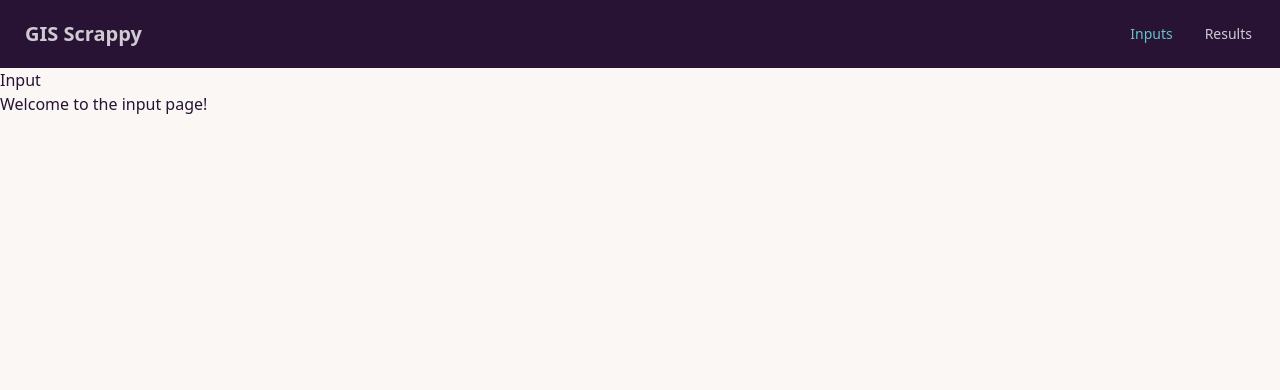
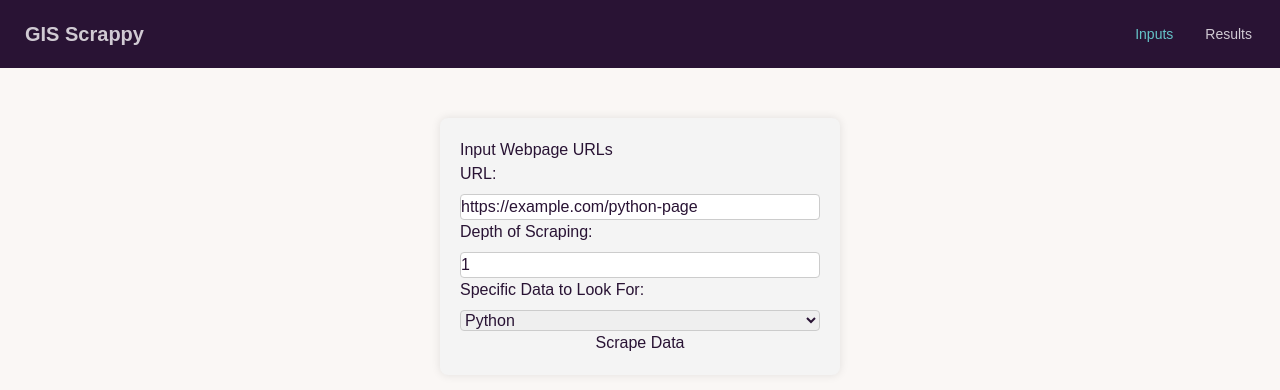
Before and after one commit to ADORSYS-GIS/report-sscrap, a Flask app: page /input in a window 1280 px wide. Shown: the top 390 px of the page. Run offline with Flask 3, Linux system fonts and the light colour scheme; some libraries are stand-ins or nearby versions.

Commit message:
adding scraping parameters

```diff
--- a/app.py
+++ b/app.py
@@ -1,18 +1,75 @@
 from flask import Flask, render_template, redirect, url_for, request, session, flash
+from bs4 import BeautifulSoup
+import requests
+import csv
+import json
+import os
 
 app = Flask(__name__)
 
 @app.route("/")
 def index():
-	return redirect(url_for("input"))
+    return redirect(url_for("input"))
 
 @app.route("/input")
 def input():
-	return render_template("input.html")
+    return render_template("input.html")
 
 @app.route("/results")
 def results():
-	return render_template("results.html")
+    return render_template("results.html")
+
+@app.route('/scrape', methods=['POST'])
+def scrape():
+    url = request.form.get('url')
+    depth = int(request.form.get('depth', 1))
+    data_to_look_for = request.form.get('data_to_look_for', '')
+
+    # Scrape data from the provided URL
+    scraped_data = scrape_data(url, depth, data_to_look_for)
+
+    # Save scraped data to CSV and JSON files
+    save_to_csv(scraped_data)
+    save_to_json(scraped_data)
+
+    return render_template('results.html', data=scraped_data)
+
+def scrape_data(url, depth, data_to_look_for):
+    try:
+        response = requests.get(url)
+        response.raise_for_status()  # Raise an HTTPError for bad responses
+        soup = BeautifulSoup(response.text, 'html.parser')
+
+        # Implement logic to extract relevant data from the BeautifulSoup object
+        scraped_data = extract_data(soup, depth, data_to_look_for)
+        return scraped_data
+    except requests.exceptions.RequestException as e:
+        print(f"Error during scraping: {e}")
+        return None
+
+def extract_data(soup, depth, data_to_look_for):
+    # Implement your logic to extract data here
+    # For simplicity, let's say we're extracting text from paragraphs
+    paragraphs = soup.find_all('p')
+    scraped_data = [p.text.strip() for p in paragraphs]
+    return scraped_data[:depth]
+
+def save_to_csv(data):
+    directory = 'scraped_data'
+    os.makedirs(directory, exist_ok=True)  # Create the directory if it doesn't exist
+
+    with open(os.path.join(directory, 'scraped_data.csv'), 'w', newline='', encoding='utf-8') as csvfile:
+        writer = csv.writer(csvfile)
+        writer.writerow(['Data'])
+        for item in data:
+            writer.writerow([item])
+
+def save_to_json(data):
+    directory = 'scraped_data'
+    os.makedirs(directory, exist_ok=True)  # Create the directory if it doesn't exist
+
+    with open(os.path.join(directory, 'scraped_data.json'), 'w', encoding='utf-8') as jsonfile:
+        json.dump(data, jsonfile, ensure_ascii=False, indent=2)
 
 if __name__ == '__main__':
-	app.run(debug=True)
+    app.run(debug=True)
--- a/static/css/style.css
+++ b/static/css/style.css
@@ -0,0 +1,47 @@
+/* static/css/style.css */
+body {
+    font-family: 'Arial', sans-serif;
+    margin: 0;
+    padding: 0;
+}
+
+.form-container {
+    background-color: #f4f4f4;
+    width: 400px;
+    margin: 50px auto;
+    padding: 20px;
+    border-radius: 8px;
+    box-shadow: 0 0 10px rgba(0, 0, 0, 0.1);
+}
+
+.input-form {
+    display: flex;
+    flex-direction: column;
+}
+
+label {
+    margin-bottom: 8px;
+}
+
+input,
+select {
+    margin-bottom: 16px;
+    padding: 10px;
+    border: 1px solid #ccc;
+    border-radius: 4px;
+    font-size: 14px;
+}
+
+button {
+    padding: 10px;
+    background-color: #4caf50;
+    color: #fff;
+    border: none;
+    border-radius: 4px;
+    cursor: pointer;
+    font-size: 16px;
+}
+
+button:hover {
+    background-color: #45a049;
+}
--- a/templates/input.html
+++ b/templates/input.html
@@ -3,10 +3,27 @@
 {% set active_page = "input" %}
 
 {% block content %}
-    <h1>Input</h1>
-    <p> Welcome to the input page!</p>
+    <div class="form-container">
+        <h2>Input Webpage URLs</h2>
+        <form action="{{ url_for('scrape') }}" method="post" class="input-form">
+            <label for="url">URL:</label>
+            <input type="text" name="url" required value="https://example.com/python-page">
+            <label for="depth">Depth of Scraping:</label>
+            <input type="number" name="depth" value="1" min="1">
+            <label for="data_to_look_for">Specific Data to Look For:</label>
+            <select name="data_to_look_for">
+                <option value="python">Python</option>
+                <option value="programming">Programming</option>
+                <option value="code">Code</option>
+            </select>
+            <button type="submit">Scrape Data</button>
+        </form>
+    </div>
 {% endblock %}
 
 {% block title %}
-    Input webpages URLs
+    Input Webpages URLs
 {% endblock %}
+
+<!-- Link to the external CSS file -->
+<link rel="stylesheet" href="{{ url_for('static', filename='css/style.css') }}">
```
Also changed, not shown: templates/results.html (+12 -3 lines).
